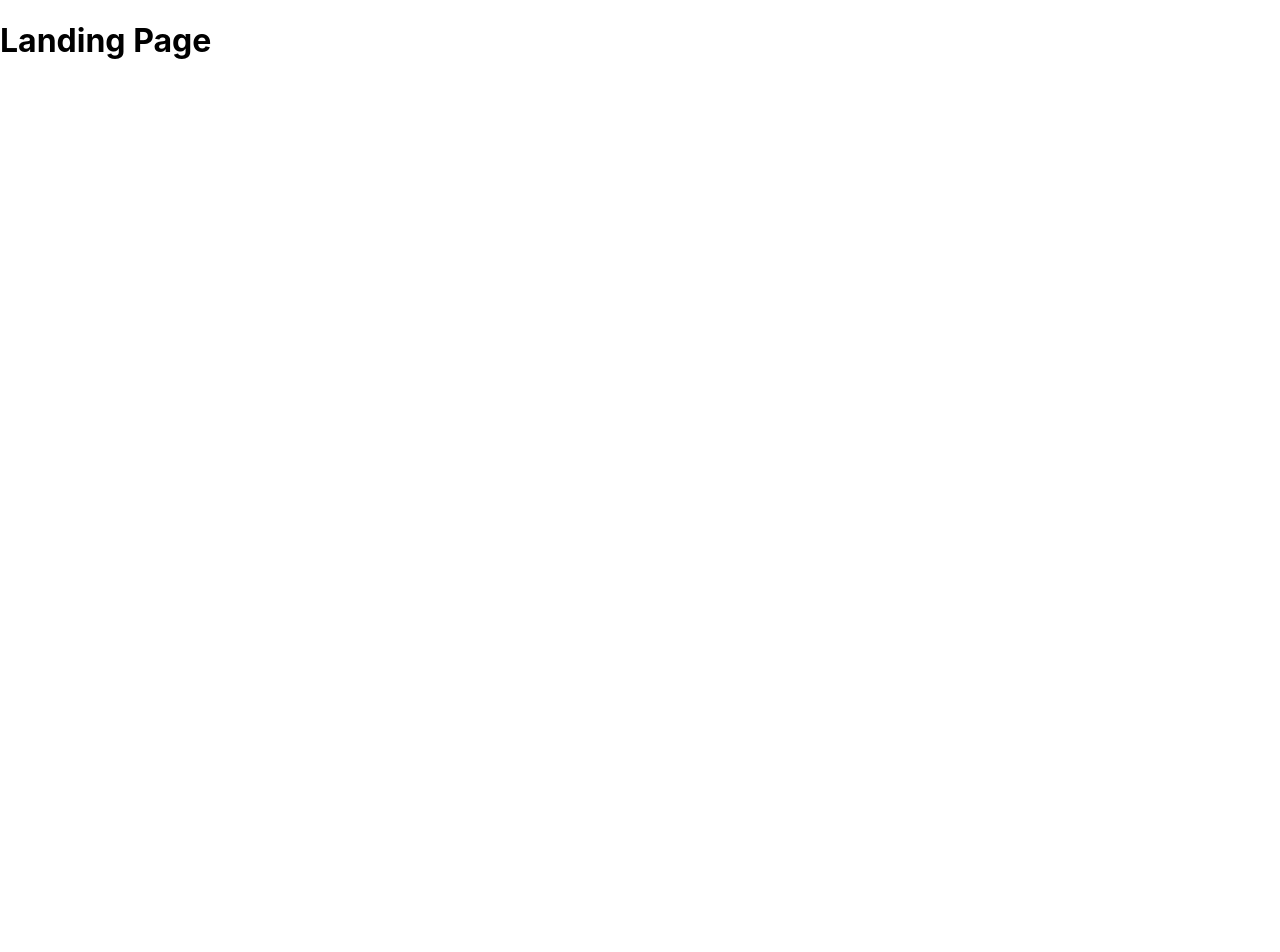
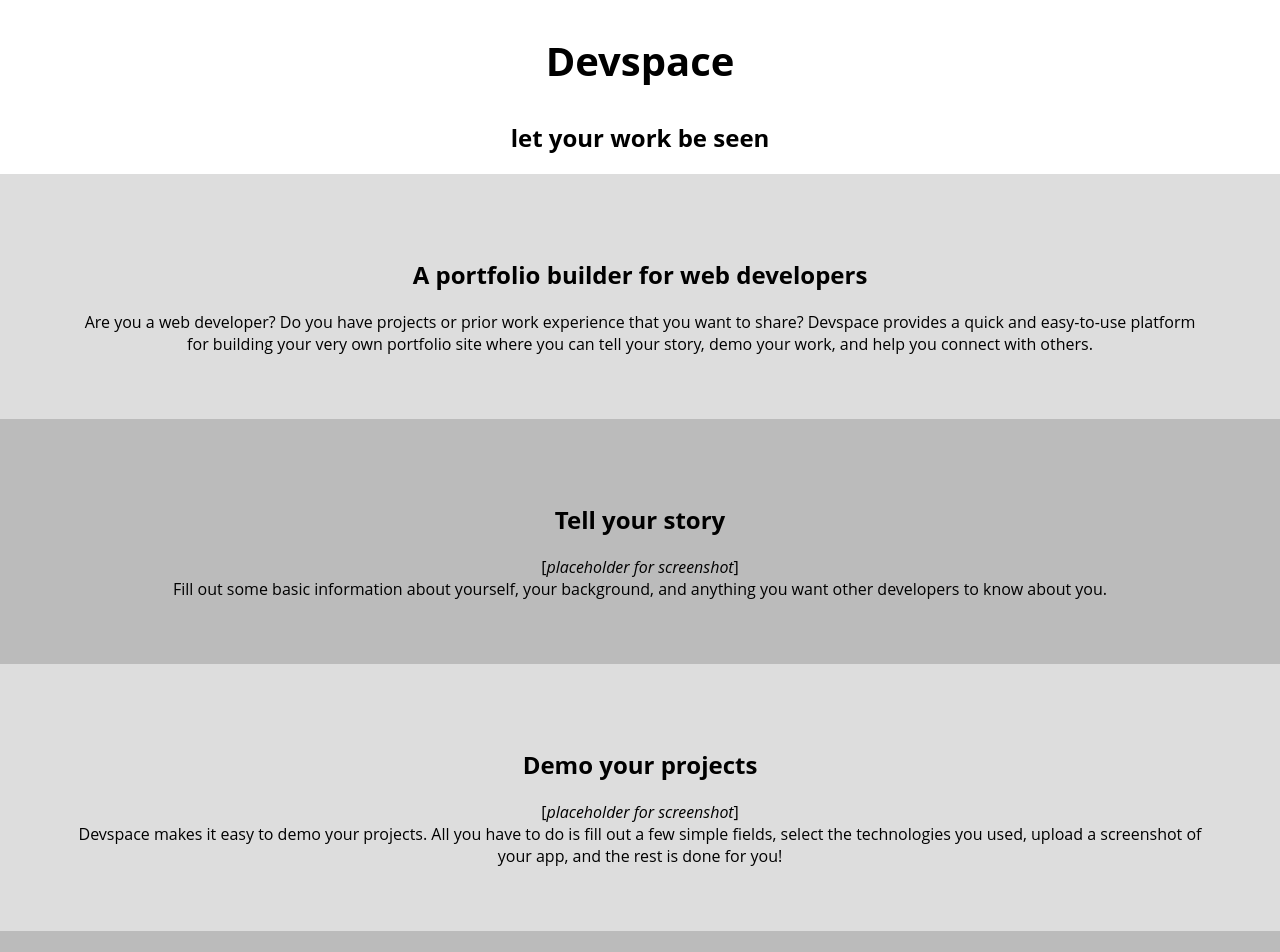
Before and after one commit to ryanjeske14/devspace, a React (Create React App) app: page / in a window 1280 px wide. Shown: the top 952 px of the page. Before the commit the page ends 800 px from the top, so only its background shows below. Built offline with nearby package versions, Linux system fonts and the light colour scheme.

Commit message:
added landing page

```diff
--- /dev/null
+++ b/src/Components/LandingPage/LandingPage.css
@@ -0,0 +1,21 @@
+.landing {
+    text-align: center;
+}
+
+h1 {
+    font-size: 40px;
+}
+
+.landing_section {
+    min-height: 200px;
+    padding: 5% 6%;
+    background-color: #bbb;
+}
+
+.landing_section:nth-child(even) {
+    background-color: #ddd;
+}
+
+p {
+    margin: 0;
+}
--- a/src/Components/LandingPage/LandingPage.js
+++ b/src/Components/LandingPage/LandingPage.js
@@ -1,7 +1,92 @@
 import React, { Component } from "react";
+import { Link } from "react-router-dom";
+import "./LandingPage.css";
 
 export default class LandingPage extends Component {
   render() {
-    return <h1>Landing Page</h1>;
+    return (
+      <section className="landing">
+        <header role="banner">
+          <h1>Devspace</h1>
+          <h2>let your work be seen</h2>
+        </header>
+
+        <section className="landing_section">
+          <h2>A portfolio builder for web developers</h2>
+          <p>
+            Are you a web developer? Do you have projects or prior work
+            experience that you want to share? Devspace provides a quick and
+            easy-to-use platform for building your very own portfolio site where
+            you can tell your story, demo your work, and help you connect with
+            others.
+          </p>
+        </section>
+
+        <section className="landing_section">
+          <h2>Tell your story</h2>
+          <p>
+            [<em>placeholder for screenshot</em>]
+          </p>
+          <p>
+            Fill out some basic information about yourself, your background, and
+            anything you want other developers to know about you.
+          </p>
+        </section>
+
+        <section className="landing_section">
+          <h2>Demo your projects</h2>
+          <p>
+            [<em>placeholder for screenshot</em>]
+          </p>
+          <p>
+            Devspace makes it easy to demo your projects. All you have to do is
+            fill out a few simple fields, select the technologies you used,
+            upload a screenshot of your app, and the rest is done for you!
+          </p>
+        </section>
+
+        <section className="landing_section">
+          {/*
+            <h3>Get Started</h3>
+            <p>Register below to start making your portfolio site today!</p>
+           */}
+          <section className="get_started_section">
+            <h2 className="get_started">
+              <Link to="/dashboard">GET STARTED</Link>
+            </h2>
+          </section>
+          {/* <form class="signup-form">
+            <div>
+              <label for="full_name">Full name</label>
+              <input
+                type="text"
+                name="full_name"
+                id="full_name"
+                placeholder="Full Name"
+              />
+            </div>
+            <div>
+              <label for="user_name">User name</label>
+              <input
+                type="text"
+                name="user_name"
+                id="user_name"
+                placeholder="User Name"
+              />
+            </div>
+            <div>
+              <label for="password">Password</label>
+              <input
+                type="password"
+                name="password"
+                id="password"
+                placeholder="Password"
+              />
+            </div>
+            <button type="submit">Sign Up</button>
+          </form> */}
+        </section>
+      </section>
+    );
   }
 }
--- a/src/index.css
+++ b/src/index.css
@@ -1,10 +1,13 @@
+* {
+  box-sizing: border-box;
+}
+
 body {
   margin: 0;
-  font-family: -apple-system, BlinkMacSystemFont, "Segoe UI", "Roboto", "Oxygen",
-    "Ubuntu", "Cantarell", "Fira Sans", "Droid Sans", "Helvetica Neue",
-    sans-serif;
   -webkit-font-smoothing: antialiased;
   -moz-osx-font-smoothing: grayscale;
+  font-family: "Open Sans",
+  sans-serif;
 }
 
 code {
```
